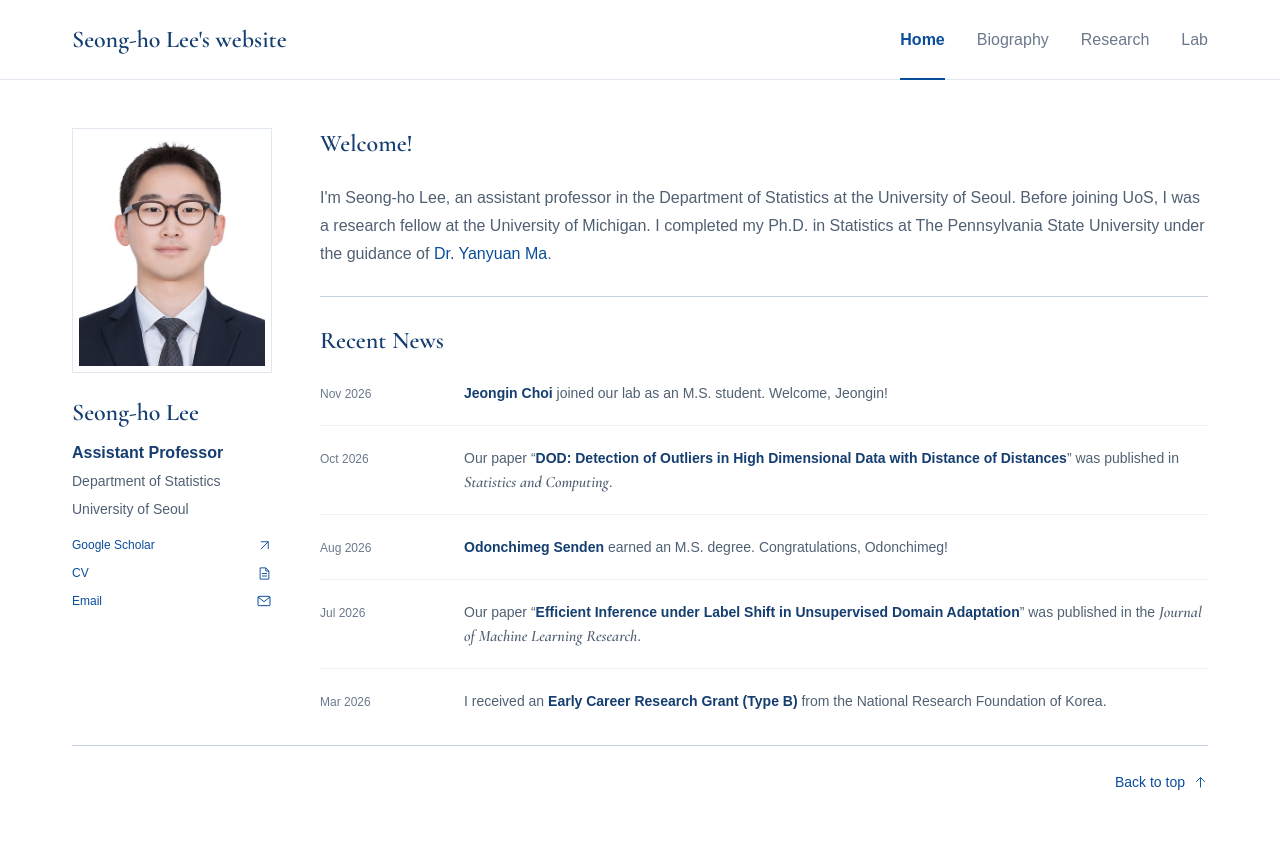
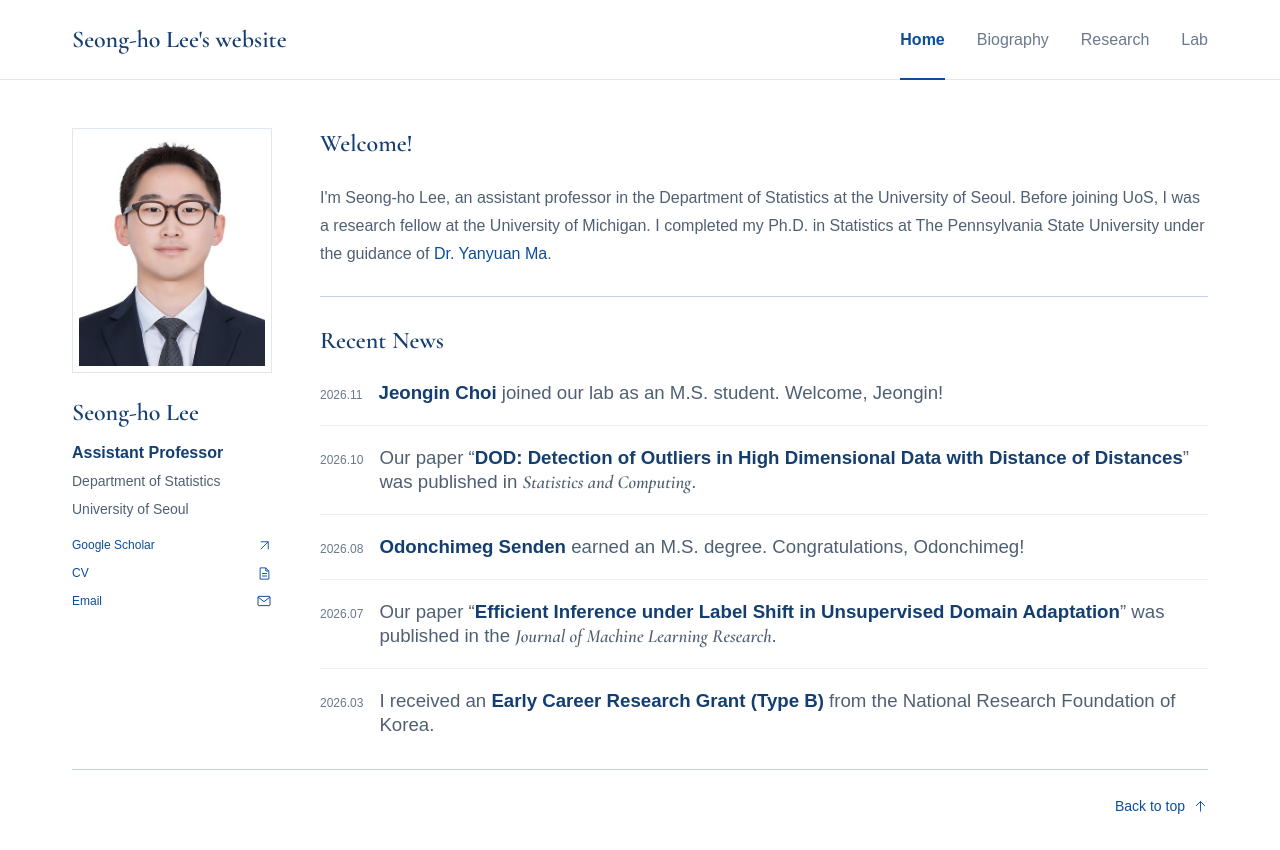
Before and after one commit to reyadh09/reyadh09.github.io, a Next.js app: page / in a window 1280 px wide. Before the commit the page ends 826 px from the top, so only its background shows below. Built offline with nearby package versions, Linux system fonts and the light colour scheme.

Commit message:
Refine Recent News typography and date layout

```diff
--- a/app/globals.css
+++ b/app/globals.css
@@ -126,9 +126,10 @@ h1 { font-family: var(--serif); font-size: var(--text-title); font-weight: var(-
 .record-body p.record-location { margin-top: var(--space-detail); }
 
 /* Recent News. */
-.news-list { list-style: none; margin: 0; padding: 0; }
+.news-list { --date-width: max-content; list-style: none; margin: 0; padding: 0; }
+.news-list .record-body p { font-size: 14pt; }
 .news-list :is(a, strong) { color: var(--navy); font-weight: 600; }
-.news-list cite { font-family: var(--serif); font-size: var(--text-item); font-weight: var(--serif-weight); }
+.news-list cite { font-family: var(--serif); font-weight: var(--serif-weight); }
 
 /* Biography. */
 .page-biography .content-section:first-of-type { border-top: 0; padding-top: 0; }
--- a/app/page.tsx
+++ b/app/page.tsx
@@ -2,27 +2,22 @@ import { AcademicShell, Section } from "./site-components";
 
 const recentNews = [
   {
-    month: "Nov 2026",
     date: "2026-11",
     text: <><strong>Jeongin Choi</strong> joined our lab as an M.S. student. Welcome, Jeongin!</>,
   },
   {
-    month: "Oct 2026",
     date: "2026-10",
     text: <>Our paper “<a href="https://link.springer.com/article/10.1007/s11222-026-11026-0" target="_blank" rel="noopener noreferrer">DOD: Detection of Outliers in High Dimensional Data with Distance of Distances</a>” was published in <cite>Statistics and Computing</cite>.</>,
   },
   {
-    month: "Aug 2026",
     date: "2026-08",
     text: <><strong>Odonchimeg Senden</strong> earned an M.S. degree. Congratulations, Odonchimeg!</>,
   },
   {
-    month: "Jul 2026",
     date: "2026-07",
     text: <>Our paper “<a href="https://www.jmlr.org/papers/v27/25-2717.html" target="_blank" rel="noopener noreferrer">Efficient Inference under Label Shift in Unsupervised Domain Adaptation</a>” was published in the <cite>Journal of Machine Learning Research</cite>.</>,
   },
   {
-    month: "Mar 2026",
     date: "2026-03",
     text: <>I received an <strong>Early Career Research Grant (Type B)</strong> from the National Research Foundation of Korea.</>,
   },
@@ -34,9 +29,9 @@ export default function HomePage() {
       <header className="page-heading welcome-heading"><h1>Welcome!</h1><p className="intro">I'm Seong-ho Lee, an assistant professor in the Department of Statistics at the University of Seoul. Before joining UoS, I was a research fellow at the University of Michigan. I completed my Ph.D. in Statistics at The Pennsylvania State University under the guidance of <a href="http://sites.psu.edu/yanyuanma/" target="_blank" rel="noopener noreferrer">Dr. Yanyuan Ma</a>.</p></header>
       <Section title="Recent News" id="recent-news">
         <ul className="news-list" role="list">
-          {recentNews.map(({ month, date, text }) => (
+          {recentNews.map(({ date, text }) => (
             <li className="record-row" key={date}>
-              <time className="record-date" dateTime={date}>{month}</time>
+              <time className="record-date" dateTime={date}>{date.replace("-", ".")}</time>
               <div className="record-body"><p>{text}</p></div>
             </li>
           ))}
```
Also changed, not shown: 1 other file (tests, documents, lock files or other folders).
